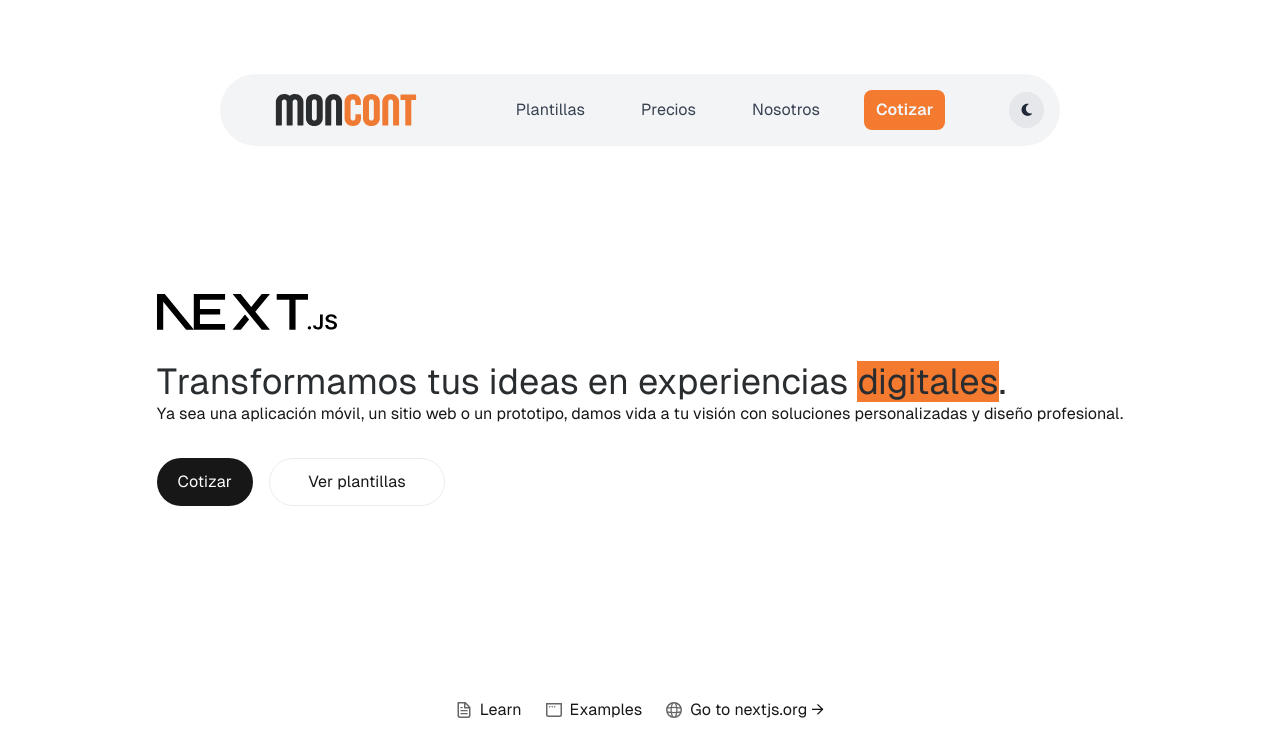
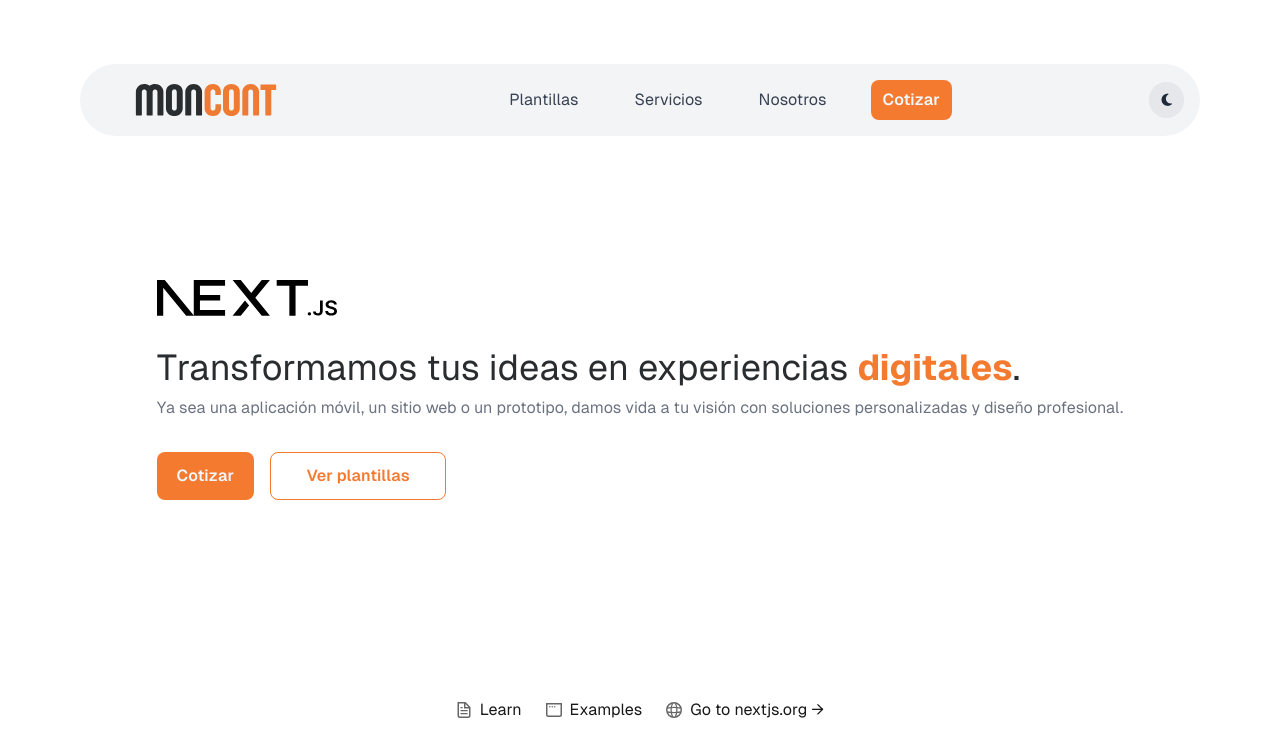
Before and after one commit to JoseMoncont/moncont, a Next.js app: page / in a window 1280 px wide. Shown: the top 756 px of the page. Built offline with nearby package versions, Linux system fonts and the light colour scheme.

Commit message:
ajustes generales

```diff
--- /dev/null
+++ b/src/app/nosotros/layout.tsx
@@ -0,0 +1,19 @@
+import NavBar from "@/components/navbar";
+
+export default function NosotrosLayout({
+  children,
+}: {
+  children: React.ReactNode;
+}) {
+  return (
+    <html lang="es">
+      <body>
+        <div className="grid grid-rows-[0px_1fr_20px] items-center justify-items-center min-h-screen p-8 pb-20 gap-16 sm:p-20 font-[family-name:var(--font-geist-sans)] dark:bg-slate-950">
+          {" "}
+          <NavBar></NavBar>
+          {children}
+        </div>
+      </body>
+    </html>
+  );
+}
--- /dev/null
+++ b/src/app/nosotros/page.tsx
@@ -0,0 +1,11 @@
+
+
+export default function Nosotros() {
+  return (
+    <>
+      <div>
+        <p>hello</p>
+      </div>
+    </>
+  );
+}
--- a/src/app/page.tsx
+++ b/src/app/page.tsx
@@ -5,9 +5,9 @@
 
 export default function Home() {
   return (
-    <div className="grid grid-rows-[20px_1fr_20px] items-center justify-items-center min-h-screen p-8 pb-20 gap-16 sm:p-20 font-[family-name:var(--font-geist-sans)] dark:bg-slate-950">
+    <div className="grid grid-rows-[0px_1fr_20px] items-center justify-items-center min-h-screen p-8 pb-20 gap-16 sm:p-20 font-[family-name:var(--font-geist-sans)] dark:bg-slate-950">
       <NavBar></NavBar>
-      <main className="flex flex-col gap-8 row-start-2 items-center sm:items-start">
+      <main className="flex flex-col gap-8 row-start-2 items-start sm:items-start">
         <Image
           className="dark:invert"
           src="/next.svg"
@@ -16,20 +16,20 @@
           height={38}
           priority
         />
-        <div>
-          <p className="text-4xl dark:text-white gris">
+        <div className="">
+          <p className="text-3xl  md:text-4xl dark:text-white gris">
             Transformamos tus ideas en experiencias{" "}
-            <span className="dark:alabaster fondo-naranja">digitales</span>.
+            <span className="text-white naranja font-bold">digitales</span>.
           </p>
-          <p className="dark:text-slate-400">
+          <p className=" text-gray-500  dark:text-slate-400 pt-2">
             Ya sea una aplicación móvil, un sitio web o un prototipo, damos vida
             a tu visión con soluciones personalizadas y diseño profesional.
           </p>
         </div>
 
-        <div className="flex gap-4 items-center flex-col sm:flex-row">
+        <div className="flex gap-4  items-start  sm:flex-row">
           <Link
-            className="rounded-full border border-solid border-transparent transition-colors flex items-center justify-center bg-foreground text-background gap-2 hover:bg-[#383838] dark:hover:bg-[#ccc] text-sm sm:text-base h-10 sm:h-12 px-4 sm:px-5"
+            className="btn-primario  transition-colors flex items-center justify-center bg-foreground text-background  hover:bg-[#383838] dark:hover:bg-[#ccc] text-sm sm:text-base h-10 sm:h-12 px-4 sm:px-5"
             href="https://vercel.com/new?utm_source=create-next-app&utm_medium=appdir-template-tw&utm_campaign=create-next-app"
             target="_blank"
             rel="noopener noreferrer"
@@ -37,7 +37,7 @@
             Cotizar
           </Link>
           <Link
-            className="rounded-full border border-solid border-black/[.08] dark:border-white/[.145] transition-colors flex items-center justify-center hover:bg-[#f2f2f2] dark:hover:bg-[#1a1a1a] hover:border-transparent text-sm sm:text-base h-10 sm:h-12 px-4 sm:px-5 sm:min-w-44"
+            className="btn-secundario dark:btn-secundario-dark border-black/[.08] dark:border-white/[.145] transition-colors flex items-center justify-center hover:bg-[#f2f2f2] dark:hover:bg-[#1a1a1a] hover:border-transparent text-sm sm:text-base h-10 sm:h-12 px-4 sm:px-5 sm:min-w-44"
             href="https://nextjs.org/docs?utm_source=create-next-app&utm_medium=appdir-template-tw&utm_campaign=create-next-app"
             target="_blank"
             rel="noopener noreferrer"
--- /dev/null
+++ b/src/app/plantillas/layout.tsx
@@ -0,0 +1,19 @@
+import NavBar from "@/components/navbar";
+
+export default function PlantillasLayout({
+  children,
+}: {
+  children: React.ReactNode;
+}) {
+  return (
+    <html lang="es">
+      <body>
+        <div className="grid grid-rows-[0px_1fr_20px] items-center justify-items-center min-h-screen p-8 pb-20 gap-16 sm:p-20 font-[family-name:var(--font-geist-sans)] dark:bg-slate-950">
+          {" "}
+          <NavBar></NavBar>
+          {children}
+        </div>
+      </body>
+    </html>
+  );
+}
--- /dev/null
+++ b/src/app/plantillas/page.tsx
@@ -0,0 +1,9 @@
+export default function plantillas() {
+  return (
+    <>
+      <div>
+        <p>hello</p>
+      </div>
+    </>
+  );
+}
--- /dev/null
+++ b/src/app/servicios/layout.tsx
@@ -0,0 +1,19 @@
+import NavBar from "@/components/navbar";
+
+export default function ServiciosLayout({
+  children,
+}: {
+  children: React.ReactNode;
+}) {
+  return (
+    <html lang="es">
+      <body>
+        <div className="grid grid-rows-[0px_1fr_20px] items-center justify-items-center min-h-screen p-8 pb-20 gap-16 sm:p-20 font-[family-name:var(--font-geist-sans)] dark:bg-slate-950">
+          {" "}
+          <NavBar></NavBar>
+          {children}
+        </div>
+      </body>
+    </html>
+  );
+}
--- /dev/null
+++ b/src/app/servicios/page.tsx
@@ -0,0 +1,9 @@
+export default function Servicios() {
+  return (
+    <>
+      <div>
+        <p>hello</p>
+      </div>
+    </>
+  );
+}
--- a/src/components/navbar.tsx
+++ b/src/components/navbar.tsx
@@ -33,7 +33,7 @@
   };
 
   return (
-    <nav className="bg-gray-100 dark:bg-gray-900 dark:text-white rounded-full md:w-9/12 align-middle mt-20 lg:mt-10">
+    <nav className="bg-gray-100 dark:bg-gray-900 dark:text-white rounded-full w-full md:w-full align-middle mt-20 lg:mt-10">
       <div className="max-w-screen-xl mx-auto flex items-center justify-between p-4">
         {/* Logo */}
         <div className="flex items-center">
@@ -44,32 +44,6 @@
               className="h-8"
             />
           </Link>
-        </div>
-
-        <div>
-          <button
-            className="inline-flex items-center p-2 w-10 h-10 justify-center text-sm text-gray-500 rounded-lg lg:hidden hover:bg-gray-200 dark:text-gray-400 dark:hover:bg-gray-700"
-            onClick={toggleMobileMenu}
-            aria-controls="navbar-default"
-            aria-expanded={isMobileMenuOpen}
-          >
-            <span className="sr-only">Abrir menú</span>
-            <i className="fa-solid fa-bars"></i>
-            {/* <svg
-            className="w-6 h-6"
-            xmlns="http://www.w3.org/2000/svg"
-            fill="none"
-            viewBox="0 0 24 24"
-            stroke="currentColor"
-            strokeWidth={2}
-          >
-            <path
-              strokeLinecap="round"
-              strokeLinejoin="round"
-              d="M4 6h16M4 12h16m-7 6h7"
-            />
-          </svg> */}
-          </button>
         </div>
 
         {/* Botón de menú para pantallas pequeñas */}
@@ -84,7 +58,7 @@
           <ul className="flex flex-col lg:flex-row lg:space-x-8 p-4 lg:p-0 lg:mt-0 border lg:border-0 border-gray-100 lg:rounded-none rounded-md bg-gray-100 lg:bg-transparent dark:bg-gray-800 dark:border-gray-700 lg:dark:bg-transparent">
             <li>
               <Link
-                href="#"
+                href="/plantillas"
                 className="block px-3 py-2 text-gray-700 rounded hover:bg-gray-200 dark:text-white dark:hover:bg-gray-700"
               >
                 Plantillas
@@ -92,15 +66,15 @@
             </li>
             <li>
               <Link
-                href="#"
+                href="/servicios"
                 className="block px-3 py-2 text-gray-700 rounded hover:bg-gray-200 dark:text-white dark:hover:bg-gray-700"
               >
-                Precios
+                Servicios
               </Link>
             </li>
             <li>
               <Link
-                href="#"
+                href="/nosotros"
                 className="block px-3 py-2 text-gray-700 rounded hover:bg-gray-200 dark:text-white dark:hover:bg-gray-700"
               >
                 Nosotros
@@ -114,7 +88,20 @@
           </ul>
         </div>
 
+        <div className="flex">
+          <div>
+            <button
+              className="inline-flex items-center p-2 w-10 h-10 justify-center text-sm text-gray-500 rounded-lg lg:hidden hover:bg-gray-200 dark:text-gray-400 dark:hover:bg-gray-700"
+              onClick={toggleMobileMenu}
+              aria-controls="navbar-default"
+              aria-expanded={isMobileMenuOpen}
+            >
+              <span className="sr-only">Abrir menú</span>
+              <i className="fa-solid fa-bars"></i>
+            </button>
+          </div>
           {/* Botón para cambiar el tema */}
+
           <button
             onClick={toggleTheme}
             className={`${
@@ -128,6 +115,7 @@
             ></i>
           </button>
         </div>
+      </div>
     </nav>
   );
 }
--- a/src/styles/components/botones.css
+++ b/src/styles/components/botones.css
@@ -18,3 +18,32 @@
     transform: scale(0.99); /* Pequeño efecto de zoom */
     cursor: pointer; /* Cambia el cursor a una mano */
 }
+
+.btn-secundario{
+
+  border: 1px solid #f47a30;
+  color: #f47a30;
+  border-radius: 0.5rem;
+  font-weight: 600;
+  text-align: center;
+  transition: background-color 0.3s ease, transform 0.2s ease;
+  align-items: center;
+
+}
+.btn-secundario-dark{
+
+  border: 1px solid #f47a30;
+  color: #f47a30;
+  border-radius: 0.5rem;
+  font-weight: 600;
+  text-align: center;
+  transition: background-color 0.3s ease, transform 0.2s ease;
+  align-items: center;
+
+}
+
+.btn-secundario:hover {
+  background-color: #ffe9de; /* Cambia a un tono más oscuro */
+  transform: scale(0.99); /* Pequeño efecto de zoom */
+  cursor: pointer; /* Cambia el cursor a una mano */
+}
--- a/src/styles/generales.css
+++ b/src/styles/generales.css
@@ -1,4 +1,3 @@
-
 .naranja {
   color: #f47a30;
 }
@@ -23,8 +22,7 @@
 }
 
 .alabaster {
-  color: #d9dbdc;
-  color-scheme: #d9dbdc;
+  color: #d9dbdc !important
 }
 
 .fondo-alabaster {
```
Also changed, not shown: src/components/layout.tsx (added). Lines whose indentation alone changed are shown as unchanged.
